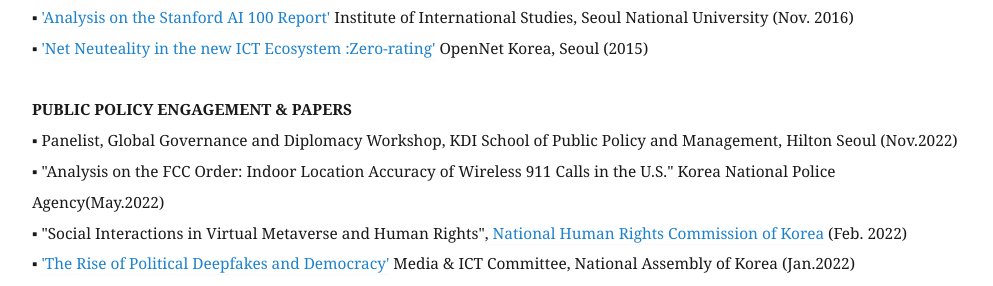
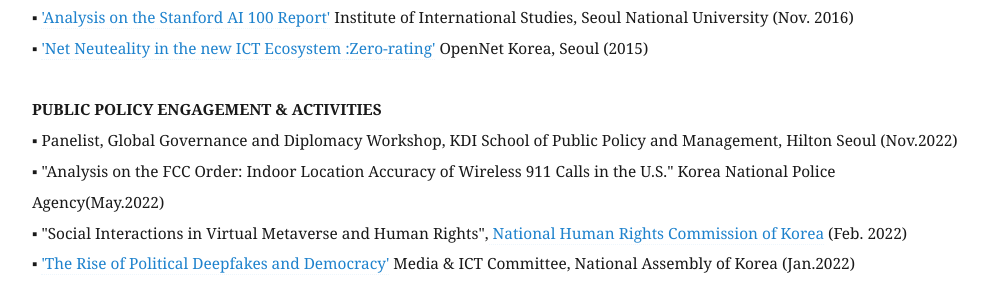
Before and after one commit to eunchangchoi/eunchangchoi.github.io, a Jekyll site: the page built from index.md, in a window 1280 px wide and 900 px high, scrolled down 5101 px. Shown: the part 161-447 px from the top of the window, without its empty margins (68-1061 px from the left). Built offline with Jekyll 4.4.1, drawn with Linux system fonts in a browser that asks for light colours.

Commit message:
Update index.md

```diff
--- a/index.md
+++ b/index.md
@@ -120,7 +120,7 @@
 ▪ <a href="https://opennet.or.kr/wp-content/uploads/2015/08/발표자료-Net-Neutrality-OTT-Zero-ratinghandout-2015812-.pdf">'Net Neuteality in the new ICT Ecosystem :Zero-rating'</a> OpenNet Korea, Seoul (2015) <br>
   <br>
 
- <strong> PUBLIC POLICY ENGAGEMENT & PAPERS</strong> <br>
+ <strong> PUBLIC POLICY ENGAGEMENT & ACTIVITIES</strong> <br>
 ▪ Panelist, Global Governance and Diplomacy Workshop, KDI School of Public Policy and Management, Hilton Seoul (Nov.2022)<br>
 ▪ "Analysis on the FCC Order: Indoor Location Accuracy of Wireless 911 Calls in the U.S." Korea National Police Agency(May.2022)<br>
 ▪ "Social Interactions in Virtual Metaverse and Human Rights",<a href="https://www.humanrights.go.kr/site/main/index002"> National Human Rights Commission of Korea</a> (Feb. 2022)<br>
```
